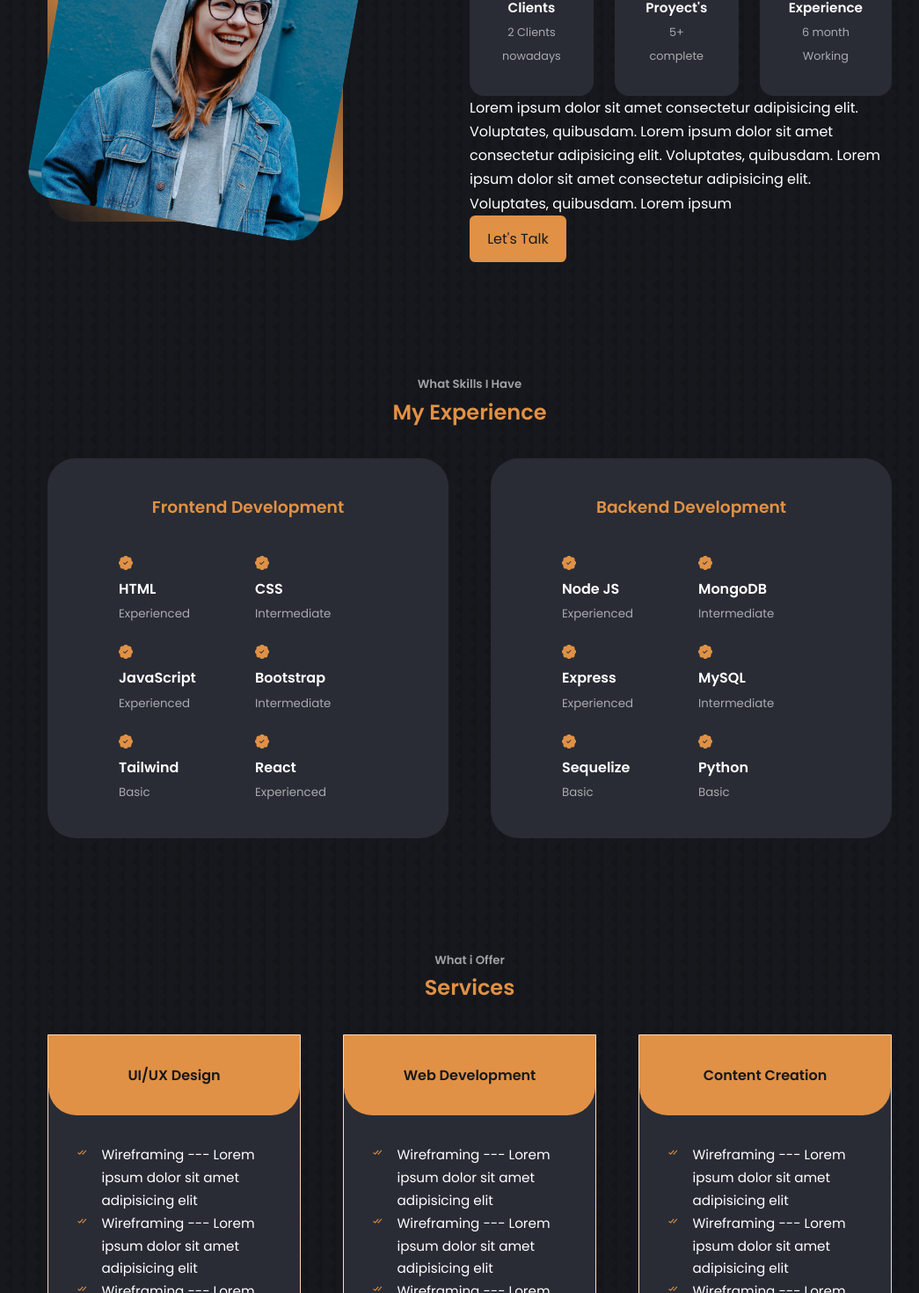
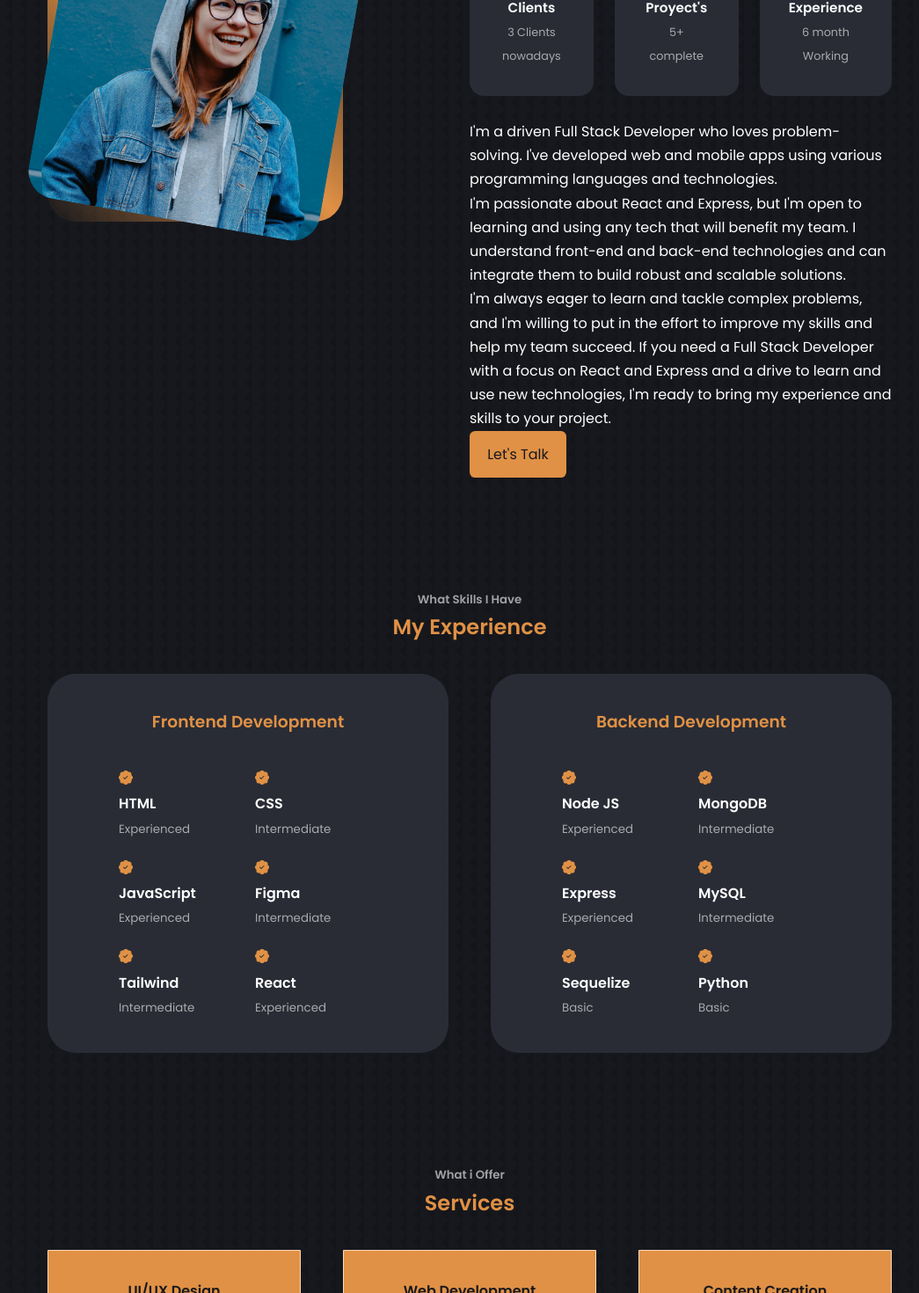
Before and after one commit to Zetah07/portfolio, a React (Create React App) app: page / in a window 1280 px wide. Shown: the part 1140-2610 px from the top of the page at 88% size, without its empty margins (106-1151 px from the left). Built offline with nearby package versions, Linux system fonts and the light colour scheme.

Commit message:
act: about and experience

```diff
--- a/src/components/about/About.jsx
+++ b/src/components/about/About.jsx
@@ -3,57 +3,63 @@ import ME from "../../assets/me-about.jpg";
 import { FiUsers } from "react-icons/fi";
 import { IoFolderOpenOutline } from "react-icons/io5";
 import { FaAward } from "react-icons/fa";
-import './about.css'
-
-
+import "./about.css";
 
 const About = () => {
   return (
-    <section id='about' >
+    <section id="about">
       <h5>Get To Know</h5>
       <h2>About Me</h2>
 
-      <div className='container about__container'>
-        <div className='about__me'>
-          <div className='about__me-image'>
-            <img src={ME} alt='About img' />
+      <div className="container about__container">
+        <div className="about__me">
+          <div className="about__me-image">
+            <img src={ME} alt="About img" />
           </div>
         </div>
 
-        <div className='about__content'>
-          <div className='about__cards'>
-            <article className='about__card'>
-              <FiUsers className='about__icon'/>
+        <div className="about__content">
+          <div className="about__cards">
+            <article className="about__card">
+              <FiUsers className="about__icon" />
               <h5>Clients</h5>
-              <small>2 Clients nowadays</small>
+              <small>3 Clients nowadays</small>
             </article>
 
-            <article className='about__card'>
-              <IoFolderOpenOutline className='about__icon'/>
+            <article className="about__card">
+              <IoFolderOpenOutline className="about__icon" />
               <h5>Proyect's</h5>
               <small>5+ complete</small>
             </article>
 
-            <article className='about__card'>
-              <FaAward className='about__icon'/>
+            <article className="about__card">
+              <FaAward className="about__icon" />
               <h5>Experience</h5>
               <small>6 month Working</small>
             </article>
           </div>
-
+          <br/>
           <p>
-            Lorem ipsum dolor sit amet consectetur adipisicing elit. Voluptates, quibusdam. Lorem ipsum dolor sit amet consectetur
-            adipisicing elit. Voluptates, quibusdam. Lorem ipsum dolor sit amet consectetur adipisicing elit. Voluptates, quibusdam. Lorem ipsum
+            I'm a driven Full Stack Developer who loves problem-solving. I've
+            developed web and mobile apps using various programming languages
+            and technologies.<br/>I'm passionate about React and Express, but I'm
+            open to learning and using any tech that will benefit my team. I
+            understand front-end and back-end technologies and can integrate
+            them to build robust and scalable solutions.<br/>I'm always eager to
+            learn and tackle complex problems, and I'm willing to put in the
+            effort to improve my skills and help my team succeed. If you need a
+            Full Stack Developer with a focus on React and Express and a drive
+            to learn and use new technologies, I'm ready to bring my experience
+            and skills to your project.
           </p>
 
-          <a href="#contact" className='btn btn-primary'>Let's Talk</a>
+          <a href="#contact" className="btn btn-primary">
+            Let's Talk
+          </a>
+        </div>
+      </div>
+    </section>
+  );
+};
 
-        </div>
-
-      </div>
-
-    </section>
-  )
-}
-
-export default About
+export default About;
--- a/src/components/experience/Experience.jsx
+++ b/src/components/experience/Experience.jsx
@@ -47,7 +47,7 @@ const Experience = () => {
 
             <article className="experience__detail">
               <BsPatchCheckFill className='experience__details-icon' />
-              <h4>Bootstrap</h4>
+              <h4>Figma</h4>
               <small
                 className="
                 text-light"
@@ -63,7 +63,7 @@ const Experience = () => {
                 className="
                 text-light"
               >
-                Basic
+                Intermediate
               </small>
             </article>
 
--- a/src/components/services/Services.jsx
+++ b/src/components/services/Services.jsx
@@ -17,12 +17,12 @@ const Services = () => {
           <ul className='service__list'>
             <li>
               <BiCheckDouble className='service__list-icon' />
-              <p>Wireframing --- Lorem ipsum dolor sit amet adipisicing elit</p>
+              <p>User Interface (UI) Design --- Lorem ipsum dolor sit amet adipisicing elit</p>
             </li>
 
             <li>
               <BiCheckDouble className='service__list-icon' />
-              <p>Wireframing --- Lorem ipsum dolor sit amet adipisicing elit</p>
+              <p>Prototyping --- Lorem ipsum dolor sit amet adipisicing elit</p>
             </li>
 
             <li>
```
